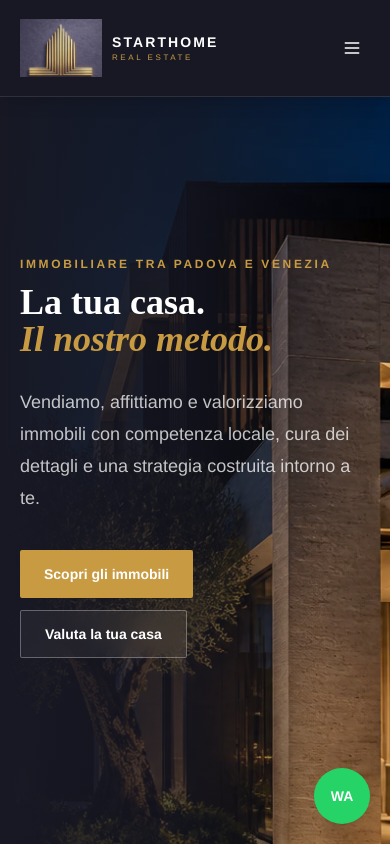
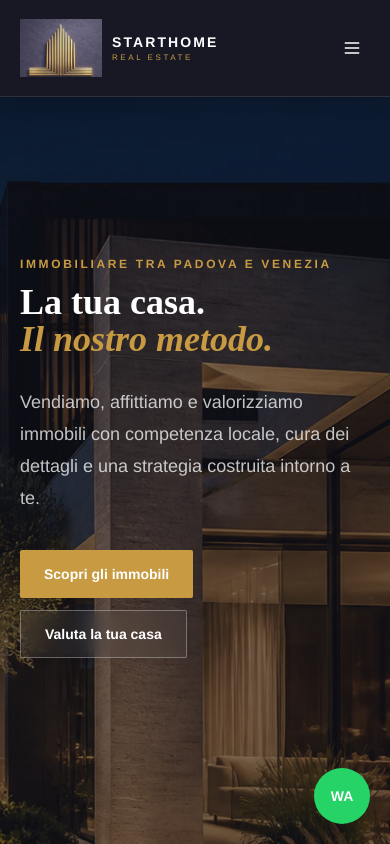
Before and after one commit to STARTHOME06/starthome-real-estate, a Next.js app: page / in a window 390 px wide. Shown: the top 844 px of the page. Built offline with nearby package versions, Linux system fonts and the light colour scheme.

Commit message:
Improve mobile hero framing

```diff
--- a/app/page.tsx
+++ b/app/page.tsx
@@ -15,8 +15,8 @@ const services = [
 export default function Home() {
   return <>
     <section className="relative min-h-[720px] overflow-hidden bg-ink text-white">
-      <Image src="/images/hero-starthome-v2.webp" alt="Architettura contemporanea italiana al tramonto" fill priority className="object-cover object-[62%_center] sm:object-center" sizes="100vw"/>
-      <div className="absolute inset-0 bg-gradient-to-r from-ink via-ink/70 to-transparent"/>
+      <Image src="/images/hero-starthome-v2.webp" alt="Architettura contemporanea italiana al tramonto" fill priority className="object-cover object-[78%_center] sm:object-center" sizes="100vw"/>
+      <div className="absolute inset-0 bg-ink/55 sm:bg-gradient-to-r sm:from-ink sm:via-ink/70 sm:to-transparent"/>
       <div className="container-site relative flex min-h-[720px] items-center py-24">
         <div className="max-w-3xl">
           <p className="eyebrow">Immobiliare tra Padova e Venezia</p>
```
